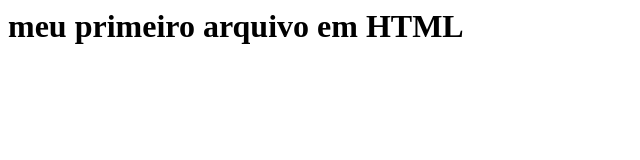
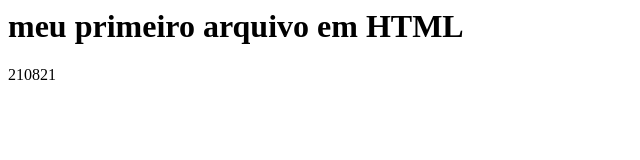
Before and after one commit to waithanan/primeiro, a plain HTML site: page index.html in a window 1280 px wide. Shown: the full height of the page, 0-640 px from the left. Drawn offline with Linux system fonts and the light colour scheme.

Commit message:
criando meu primeiro arquivo em html

```diff
--- a/index.html
+++ b/index.html
@@ -1,3 +1,4 @@
 <html>
   <h1>meu primeiro arquivo em HTML</h1>
-  </html,
+</html>
+210821
```
